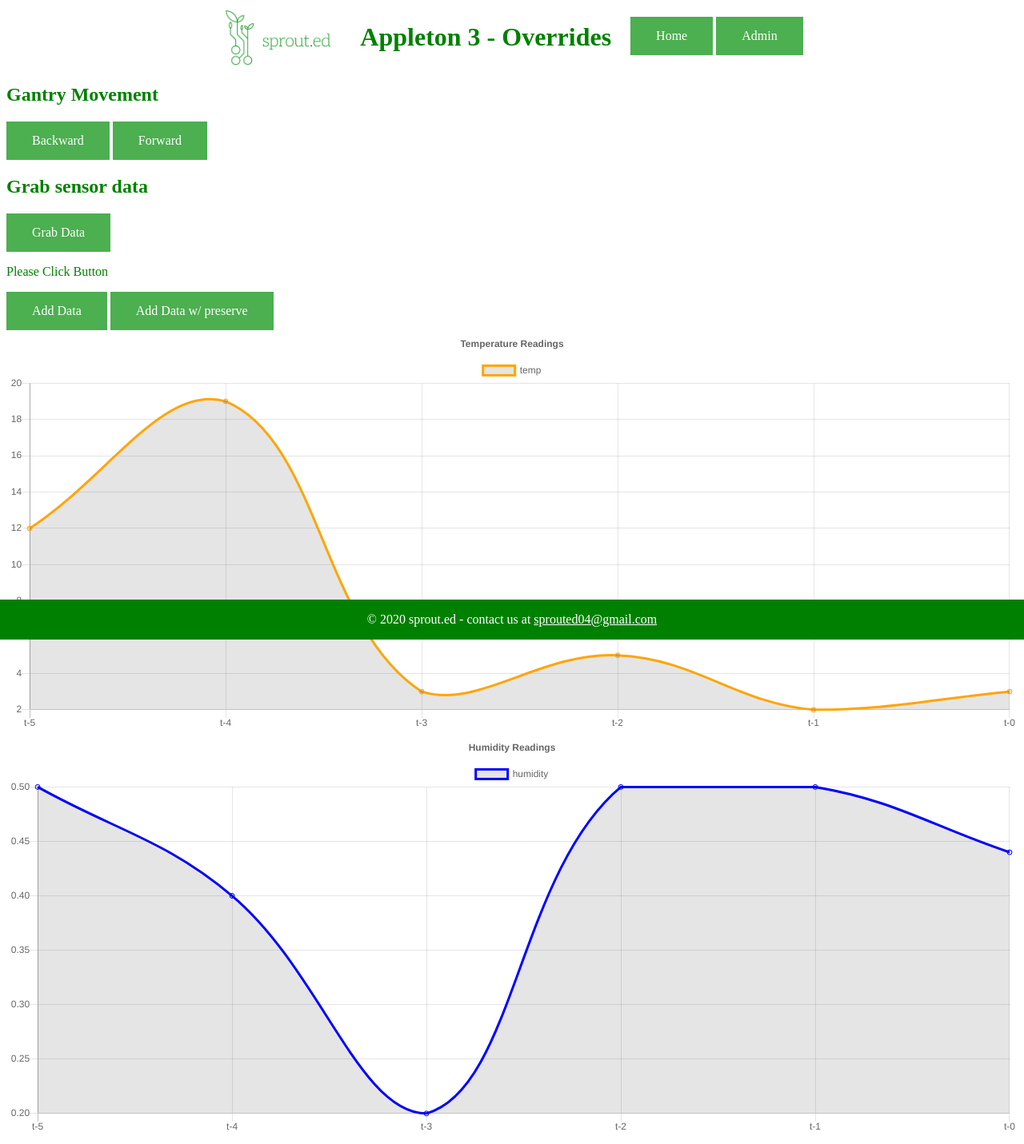
After one commit to AlanSavio25/sprout.ed_backend, a Flask app: page /overrides in a window 1280 px wide. The commit adds this page. Shown: the whole page at 80% size. Run offline with Flask 2, Linux system fonts and the light colour scheme.

Commit message:
add first basic UI

```diff
--- a/webapp/app.py
+++ b/webapp/app.py
@@ -6,15 +6,18 @@ import client
 import grove_moisture_sensor as grove
 
 app = Flask(__name__)
-sensor_reading=0
 
 @app.route('/')
-def index():
-    return render_template('index2.html', sensor_reading="Please Click Button")
+def home():
+    return render_template('home.html')
 
-@app.route('/stats')
-def stats():
-    return render_template('stats.html')
+@app.route('/admin')
+def admin():
+    return render_template('admin.html')
+
+@app.route('/overrides')
+def overrides():
+    return render_template('overrides.html', sensor_reading="Please Click Button")
 
 @app.route('/move<direction>')
 def move(direction):
@@ -23,12 +26,12 @@ def move(direction):
     else:
         message="Move Motors Backwards"
     client.initClient(message)
-    return render_template('index2.html', sensor_reading="Please Click Button")
+    return render_template('overrides.html', sensor_reading="Please Click Button")
 
 @app.route('/sensors')
 def sensor_reading():
-    return render_template('index2.html', sensor_reading=grove.sensor_readings())
-
+    return render_template('overrides.html', sensor_reading=grove.sensor_readings())
+    # return render_template('overrides.html', sensor_reading="Soil Moisture: 327, Temperature: 22°C")
 
 if __name__ == '__main__':
 #    app.run(debug=True, host='127.0.1.1',port=8080)
--- a/webapp/static/style.css
+++ b/webapp/static/style.css
@@ -16,4 +16,72 @@ body {
 
 .logo{
   max-width: 150px;
+  display: inline-block;
+  vertical-align: middle;
 }
+
+footer {
+  position: fixed;
+  left: 0;
+  bottom: 0;
+  width: 100%;
+  background-color: green;
+  color: white;
+  text-align: center;
+}
+
+a {
+ color: white;
+}
+
+.header {
+    display: inline-block;
+    vertical-align: middle;
+    margin: 20px;
+}
+
+header {
+    text-align: center;
+    background-color: white;
+}
+
+.quotes {
+    background-color: #f2f2f2; /* light grey */
+    color: #003300; /* dark green */
+    padding: 50px;
+    margin: 30px 50px 50px 50px;
+    text-align: center;
+}
+
+.plant_map {
+    width: 700px;
+    height: 320px;
+    background-color: #4D3006;
+    border: 3px solid #000000;
+    box-sizing: border-box;
+    border-radius: 5px;
+    margin: 50px 10px 30px 50px;
+    display: inline-block;
+    vertical-align: middle;
+}
+
+.info_box {
+    background-color: white;
+    border: 0.5px solid #C2C1C1;
+    box-sizing: border-box;
+    box-shadow: 0px 4px 4px rgba(0, 0, 0, 0.25);
+    border-radius: 5px;
+    display: inline-block;
+    padding: 10px;
+    text-align: center;
+    width: 300px;
+    height: 320px;
+    margin: 50px 30px 30px 10px;
+    vertical-align: middle;
+    color: #003300; /* dark green */
+}
+
+.plant_dashboard {
+/*background-color: #DFFFF7;*/
+    text-align: center;
+}
--- /dev/null
+++ b/webapp/templates/overrides.html
@@ -0,0 +1,116 @@
+<!DOCTYPE html>
+<html>
+  <head>
+      <title>sprout.ed - Overrides</title>
+      <link rel="stylesheet" href="/static/style.css" />
+      <script src="/resources/Chart.bundle.js"></script>
+  </head>
+  <body>
+    <header>
+      <img class= "logo" src="/static/logo_green.png" alt="sprouted logo"/>
+      <h1 class="header">Appleton 3 - Overrides</h1>
+      <a class="button" href="/">Home</a>
+      <a class="button" href="/admin">Admin</a>
+    </header>
+    <div class="overrides">
+      <h2>Gantry Movement</h2>
+      <a class="button" href="/movebackward">Backward</a>
+      <a href="/moveforward" class="button">Forward</a>
+
+      <h2>Grab sensor data</h2>
+      <a class="button" href="/sensors">Grab Data</a>
+      <!--<button class="button" type="button">Grab data</button>-->
+      <!--<div id="sensed"> No data </div>-->
+      <p id="sensed">{{sensor_reading}}</p>
+      <a class="button" onclick="addData()">Add Data</a>
+      <a class="button" onclick="addData(true)">Add Data w/ preserve</a>
+      <canvas id="temp" width=100% height="40px"></canvas>
+      <canvas id="humidity" width=100% height="40px"></canvas>
+    </div>
+    <footer>
+            <p>© 2020 sprout.ed - contact us at <a href="mailto:sprouted04@gmail.com">sprouted04@gmail.com</a></p>
+    </footer>
+
+    <script>
+    function move(dir){
+      console.log(dir)
+      console.log(`./${dir}`)
+      fetch(`./${dir}`)
+    }
+
+    function fetch_sensors(sensor){
+      fetch('./sensors').then(function(data) {
+        console.log(data)
+        document.getElementById('sensed').innerHTML = data
+      })
+    }
+    function show_sensor(){
+        console.log(sensor_reading)
+        //document.getElementById('sensed').innerHTML = {{sensor_reading}}
+    }
+
+    offset = 1
+    tempReadings = [12, 19, 3, 5, 2, 3];
+    humidReadings = [0.5,0.4,0.2,0.5,0.5,0.44];
+    timeL = ['t-5', 't-4', 't-3', 't-2', 't-1', 't-0'];
+    function addData(preserve){
+      if(tempReadings.length >= 100){
+        preserve = false;
+      }
+      if (preserve){
+        timeL.push(`t-${offset+=1}`)
+      } else {
+        tempReadings.shift();
+        humidReadings.shift();
+      }
+
+      tempReadings.push(Math.floor((Math.random() * 20) + 1))
+      humidReadings.push(Math.random())
+      console.log(tempReadings,humidReadings,timeL)
+      humidChart.update();
+      tempChart.update();
+    }
+
+
+
+    // janky for now but not forever
+    var tempChart = new Chart(document.getElementById('temp').getContext('2d'), {
+        type: 'line',
+        data: {
+            labels: timeL,
+            datasets:[{
+              label: "temp",
+              data:  tempReadings,
+              borderColor: "#ffa500"
+            }]
+        },
+        options: {
+            title: {
+             display: true,
+             text: 'Temperature Readings'
+            }
+        }
+    });
+
+    var humidChart = new Chart(document.getElementById('humidity').getContext('2d'), {
+        type: 'line',
+        data: {
+            labels: timeL,
+            datasets:[{
+              label: "humidity",
+              data:  humidReadings,
+              borderColor: "#0000ff"
+            }]
+        },
+        options: {
+            title: {
+             display: true,
+             text: 'Humidity Readings'
+            }
+        }
+    });
+
+
+    </script>
+  </body>
+</html>
--- a/webapp/templates/page.html
+++ /dev/null
@@ -1,5 +0,0 @@
-<html>
-    <body>
-        <h1>Hello {{ name }}!</h1>
-    </body>
-</html>
--- a/webapp/templates/stats.html
+++ /dev/null
@@ -1,5 +0,0 @@
-<html>
-<body>
-<h1>Statistics</h1>
-</body>
-</html>
```
Also changed, not shown: webapp/templates/admin.html (added, +27 -0 lines), webapp/templates/home.html (added, +29 -0 lines), webapp/templates/index.html (deleted, +0 -13 lines), webapp/templates/index2.html (deleted, +0 -107 lines), webapp/static/logo_green.png (renamed from webapp/resources/sprouted_side.png), webapp/static/logo_white.png (added), webapp/templates/sprouted_side.png (deleted).
